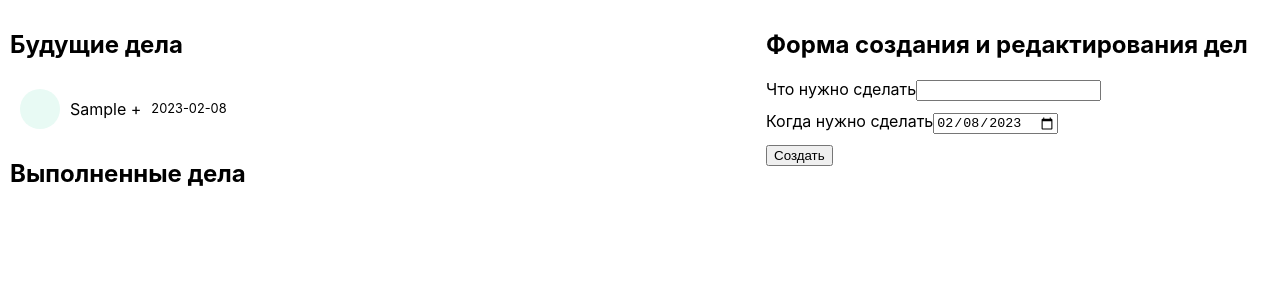
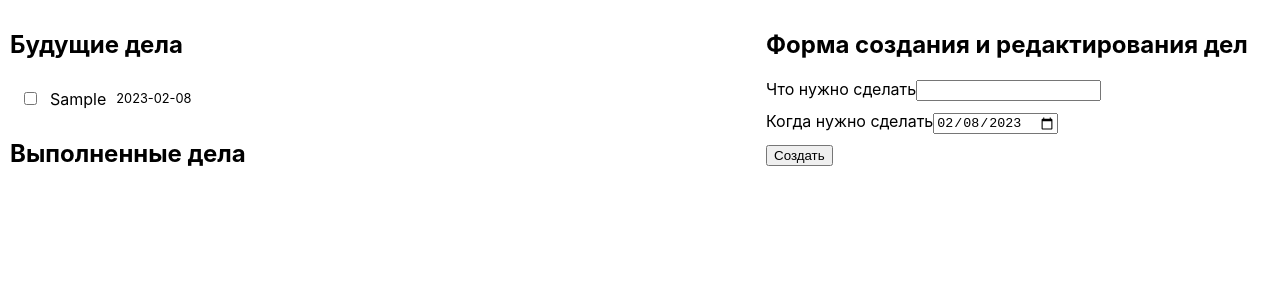
Before and after one commit to tverdohleboff/to-do-list, a React (Create React App) app: page / in a window 1280 px wide. Both pictures are taken after typing "Sample" into the empty fields and a click on the button "Создать". Shown: the top 300 px of the page. Built offline with nearby package versions, Linux system fonts and the light colour scheme.

Commit message:
Add errors check forms, list transfer and  dependent chekbox

```diff
--- a/src/App.css
+++ b/src/App.css
@@ -54,3 +54,11 @@ font-size: 0.8rem;;
 .CheckBoxStatus__button:hover {
   background-color: rgb(188, 255, 233);
 }
+
+.CompletedTasksList .Name {
+text-decoration: line-through;
+}
+
+.Error {
+  color:red
+}
--- a/src/App.js
+++ b/src/App.js
@@ -7,14 +7,45 @@ import CreateEditForm from './CreateEditForm';
 function App() {
   const [futureTasks, setFutureTasks] = useState([]);
   console.log(futureTasks);
+  const [completedTasks, setCompletedTasks] = useState([]);
+
+  function moveToCompletedTasks(id) {
+    const updatedFutureTasks = futureTasks.filter(function(task){
+      return task.id !== id;
+    });
+    const task = futureTasks.find(function(task){
+      return task.id === id;
+    });
+    task.isChecked = true;
+    const updatedCompletedTasks = [...completedTasks, task];
+    setFutureTasks(updatedFutureTasks);
+    setCompletedTasks(updatedCompletedTasks);
+  }
+
+  function moveToFutureTasks(id) {
+    const updatedCompletedTasks = completedTasks.filter(function(task){
+      return task.id !== id;
+    });
+    const task = completedTasks.find(function(task){
+      return task.id === id;
+    });
+    task.isChecked = false;
+    const updatedFutureTasks = [...futureTasks, task];
+    setFutureTasks(updatedFutureTasks);
+    setCompletedTasks(updatedCompletedTasks);
+  }
 
   return (
     <div className='App'>
       <div className='lists'>
         <FutureTasks
-        updateTask={setFutureTasks}
-        tasks={futureTasks} />
-        <CompletedTasks />
+          tasks={futureTasks}
+          moveToCompletedTasks={moveToCompletedTasks}
+          />
+        <CompletedTasks
+          tasks={completedTasks}
+          moveToFutureTasks={moveToFutureTasks}
+        />
       </div>
       <div className='form'>
         <CreateEditForm
--- a/src/CheckBoxSwitchStatus.js
+++ b/src/CheckBoxSwitchStatus.js
@@ -3,7 +3,7 @@ import React from 'react';
 function CheckBoxSwitchStatus() {
  return (
   <div className='CheckBoxStatus'>
-    <button
+    <
       className='CheckBoxStatus__button'
       type='button'
       // </div>onClick={UpdateStatusTask}
--- a/src/CompletedTasks.js
+++ b/src/CompletedTasks.js
@@ -1,9 +1,29 @@
 import React from 'react';
+import Task from './Task';
 
-function CompletedTasks() {
+function CompletedTasks(props) {
+  const {
+    tasks,
+    moveToFutureTasks
+  } = props;
+
   return (
     <div className='CompletedTasks'>
       <h2>Выполненные дела</h2>
+      <div className='CompletedTasksList'>
+        {tasks.map(function(task) {
+          return (
+            <Task
+              name={task.name}
+              id={task.id}
+              date={task.date}
+              key={task.id}
+              isChecked={task.isChecked}
+              onCheckboxChange={moveToFutureTasks}
+            />
+          );
+        })}
+      </div>
     </div>
   );
 }
--- a/src/CreateEditForm.js
+++ b/src/CreateEditForm.js
@@ -1,4 +1,6 @@
 import React, {useState} from 'react';
+
+let taskId = 1;
 
 function CreateEditForm(props) {
   const {
@@ -9,7 +11,8 @@ function CreateEditForm(props) {
   const currentDate = new Date();
   const [name, setName] = useState('');
   const [date, setDate] = useState(currentDate.toLocaleDateString('en-CA'));
-  const [status, setStatus] = useState(false);
+  const [errorName, setErrorName] = useState(false);
+  const [errorDate, setErrorDate] = useState(false);
 
   function handleNameChange(event) {
     const value = event.target.value;
@@ -23,17 +26,34 @@ function CreateEditForm(props) {
 
   function handleSubmitForm(event) {
     event.preventDefault();
+
+    if(name === '') {
+      setErrorName('Имя не может быть пустым');
+    } else {
+      setErrorName(false);
+    }
+
+    if(new Date(date + ' 23:59:59').getTime() < new Date().getTime() ) {
+      setErrorDate('Дата задачи не может быть раньше, чем сегодня');
+    } else {
+      setErrorDate(false);
+    }
+
+    if(name !== '' &&  new Date(date + ' 23:59:59').getTime() >= new Date().getTime() ){
       const updatedFutureTasks = [
         ...tasks,
         {
+          id: taskId,
           name: name,
           date: date,
-        status: status
+          isChecked: false
         }
       ];
+      taskId += 1;
       createTask(updatedFutureTasks);
       setName('');
       setDate(currentDate.toLocaleDateString('en-CA'));
+    }
   }
 
   return (
@@ -52,6 +72,8 @@ function CreateEditForm(props) {
             value={name}
             onChange={handleNameChange}
           />
+          {errorName !== false ? <div className='Error'>
+            {errorName}</div> : null}
         </div>
         <div>
           <label htmlFor='date'>Когда нужно сделать</label>
@@ -62,6 +84,8 @@ function CreateEditForm(props) {
             value={date}
             onChange={handleDateChange}
           />
+          {errorDate !== false ? <div className='Error'>
+            {errorDate}</div> : null}
         </div>
         <div>
           <button type='submit'>Создать</button>
--- a/src/FutureTasks.js
+++ b/src/FutureTasks.js
@@ -3,8 +3,8 @@ import Task from './Task';
 
 function FutureTasks(props) {
   const {
-    update,
-    tasks
+    tasks,
+    moveToCompletedTasks
   } = props;
 
   return (
@@ -15,9 +15,11 @@ function FutureTasks(props) {
           return (
             <Task
               name={task.name}
+              id={task.id}
               date={task.date}
-              key={task.name}
-              status={task.status}
+              key={task.id}
+              isChecked={task.isChecked}
+              onCheckboxChange={moveToCompletedTasks}
             />
           );
         })}
--- a/src/Task.js
+++ b/src/Task.js
@@ -1,17 +1,26 @@
 import React from 'react';
-import CheckBoxSwitchStatus from './CheckBoxSwitchStatus';
 
 function Task(props) {
   const {
     name,
+    id,
     date,
-    status
+    isChecked,
+    onCheckboxChange
   } = props;
+
+  function handleCheckboxChange(){
+    onCheckboxChange(id);
+  }
 
   return (
     <div className='Task'>
-      <CheckBoxSwitchStatus />
-      <div className='Name'>{name} + {status}</div>
+      <input
+        type='checkbox'
+        onChange={handleCheckboxChange}
+        checked={isChecked}
+      />
+      <div className='Name'>{name}</div>
       <div className='Date'>{date}</div>
     </div>
   );
```
Lines whose indentation alone changed are shown as unchanged.
